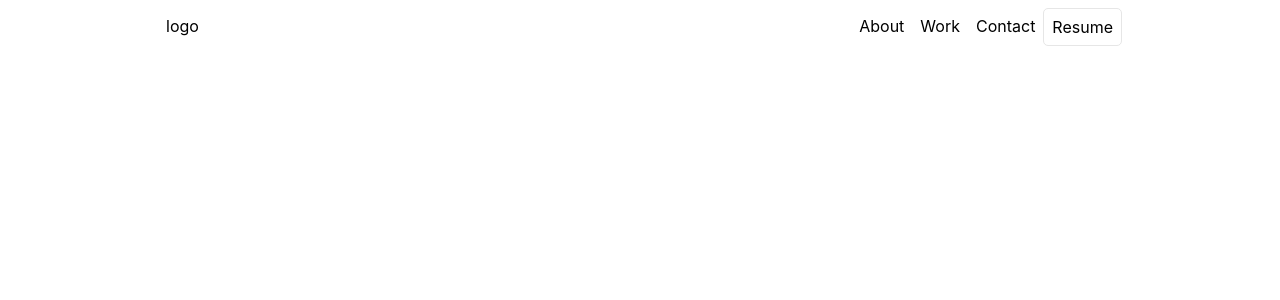
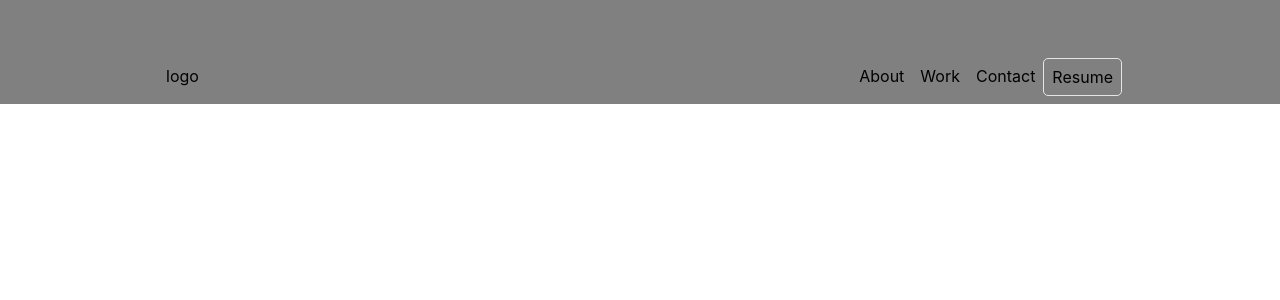
Before and after one commit to Frank-5850/Portfolio-2022, a React (Create React App) app: page / in a window 1280 px wide. Shown: the top 300 px of the page. Built offline with nearby package versions, Linux system fonts and the light colour scheme.

Commit message:
refactor(nav): add background color and moved styled components to separate file for less scroll

```diff
--- a/src/Nav/Nav.js
+++ b/src/Nav/Nav.js
@@ -1,37 +1,5 @@
 import React from "react";
-import styled from "styled-components";
-
-const NavWrapper = styled.nav`
-  display: flex;
-  justify-content: space-between;
-  background: #fff;
-  margin: 0;
-  padding: 0 150px;
-`;
-
-const NavGroup = styled.ul`
-  display: flex;
-  justify-content: space-between;
-  background: #fff;
-  padding: 0.5rem;
-  margin: 0;
-`;
-
-const NavItem = styled.li`
-  list-style: none;
-  background: #fff;
-  padding: 0.5rem;
-  margin: 0;
-`;
-
-const Resume = styled.li`
-  list-style: none;
-  background: #fff;
-  padding: 0.5rem;
-  margin: 0;
-  border: 1px solid #e6e6e6;
-  border-radius: 5px;
-`;
+import { NavWrapper, NavGroup, NavItem, Resume } from "./nav.styles";
 
 const Nav = () => {
   return (
--- /dev/null
+++ b/src/Nav/nav.styles.js
@@ -0,0 +1,30 @@
+import styled from "styled-components";
+
+export const NavWrapper = styled.nav`
+  display: flex;
+  justify-content: space-between;
+  margin: 0;
+  padding: 50px 150px 0 150px;
+  background: grey;
+`;
+
+export const NavGroup = styled.ul`
+  display: flex;
+  justify-content: space-between;
+  padding: 0.5rem;
+  margin: 0;
+`;
+
+export const NavItem = styled.li`
+  list-style: none;
+  padding: 0.5rem;
+  margin: 0;
+`;
+
+export const Resume = styled.li`
+  list-style: none;
+  padding: 0.5rem;
+  margin: 0;
+  border: 1px solid #e6e6e6;
+  border-radius: 5px;
+`;
```
